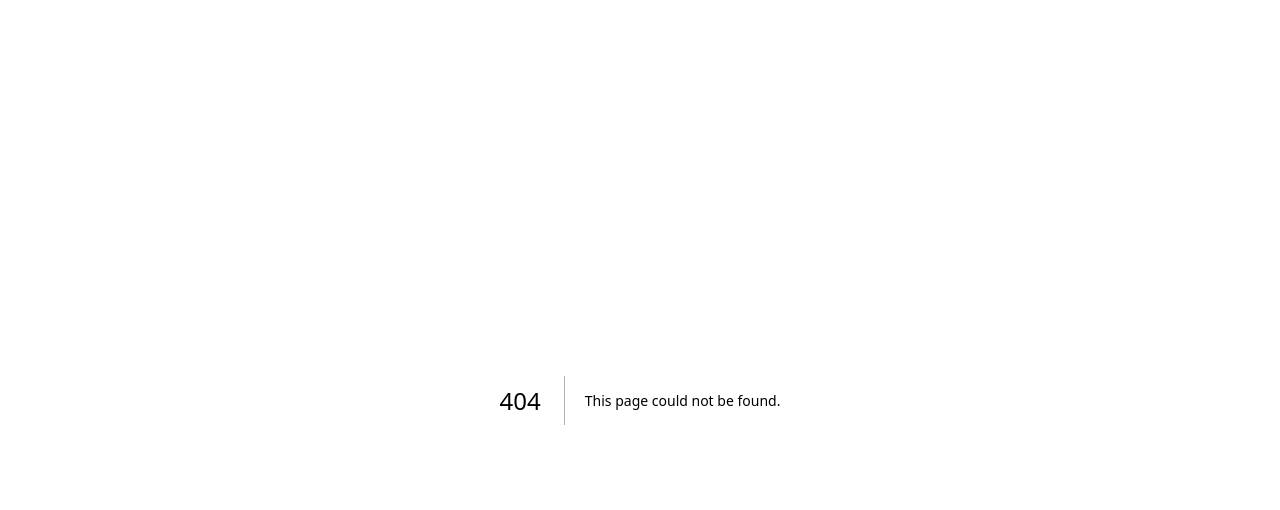
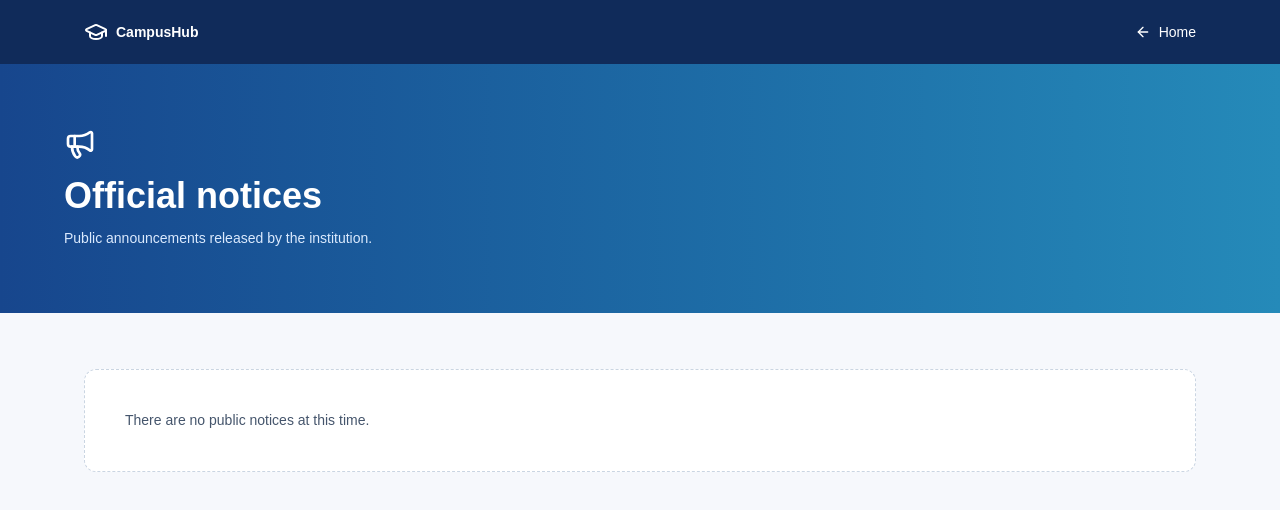
Before and after one commit to ahsanibnewalid/university-platform, a Next.js app: page /notices in a window 1280 px wide. Before the commit this address had no page. Shown: the top 510 px of the page. Built offline with nearby package versions, Linux system fonts and the light colour scheme.

Commit message:
Add public academics admissions and notices pages

```diff
--- /dev/null
+++ b/src/app/notices/page.tsx
@@ -0,0 +1,22 @@
+import Link from "next/link";
+import { ArrowLeft, GraduationCap, Megaphone } from "lucide-react";
+import { prisma } from "@/lib/prisma";
+
+export const dynamic = "force-dynamic";
+
+export default async function NoticesPage() {
+  const institution = await prisma.institution.findFirst({ select: { id: true, name: true } }).catch(() => null);
+  const notices = institution
+    ? await prisma.announcement.findMany({
+        where: { institutionId: institution.id, publishedAt: { lte: new Date() }, audienceRoles: { isEmpty: true } },
+        select: { id: true, title: true, body: true, publishedAt: true },
+        orderBy: { publishedAt: "desc" },
+        take: 100,
+      }).catch(() => [])
+    : [];
+  return <main className="min-h-screen bg-[#f6f8fc] text-slate-800">
+    <header className="bg-[#102b5a] text-white"><div className="mx-auto flex max-w-6xl items-center justify-between gap-4 px-5 py-5"><Link href="/" className="flex items-center gap-2 font-bold"><GraduationCap/> {institution?.name || "CampusHub"}</Link><Link href="/" className="flex items-center gap-2 text-sm"><ArrowLeft size={16}/> Home</Link></div></header>
+    <section className="bg-gradient-to-r from-[#17468d] to-[#258ab9] px-5 py-16 text-white"><div className="mx-auto max-w-6xl"><Megaphone size={32}/><h1 className="mt-4 text-4xl font-black">Official notices</h1><p className="mt-3 text-blue-100">Public announcements released by the institution.</p></div></section>
+    <div className="mx-auto max-w-6xl px-5 py-14">{notices.length ? <div className="space-y-5">{notices.map((notice) => <article key={notice.id} className="rounded-2xl border border-slate-200 bg-white p-7 shadow-sm"><time className="text-xs font-bold uppercase tracking-widest text-blue-700">{notice.publishedAt?.toLocaleDateString("en-BD", { day: "numeric", month: "long", year: "numeric" })}</time><h2 className="mt-3 text-xl font-bold">{notice.title}</h2><p className="mt-4 whitespace-pre-wrap text-sm leading-8 text-slate-600">{notice.body}</p></article>)}</div> : <div className="rounded-xl border border-dashed border-slate-300 bg-white p-10 text-slate-600">There are no public notices at this time.</div>}</div>
+  </main>;
+}
```
